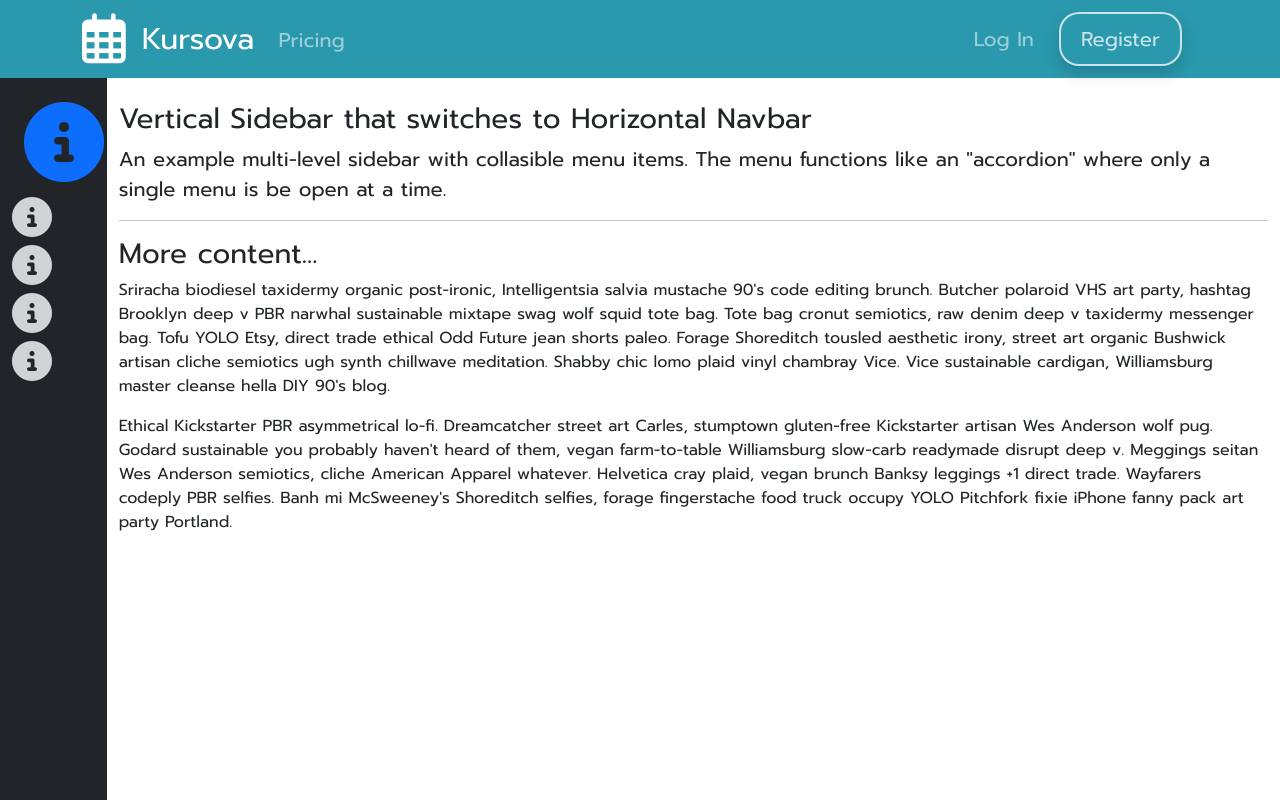
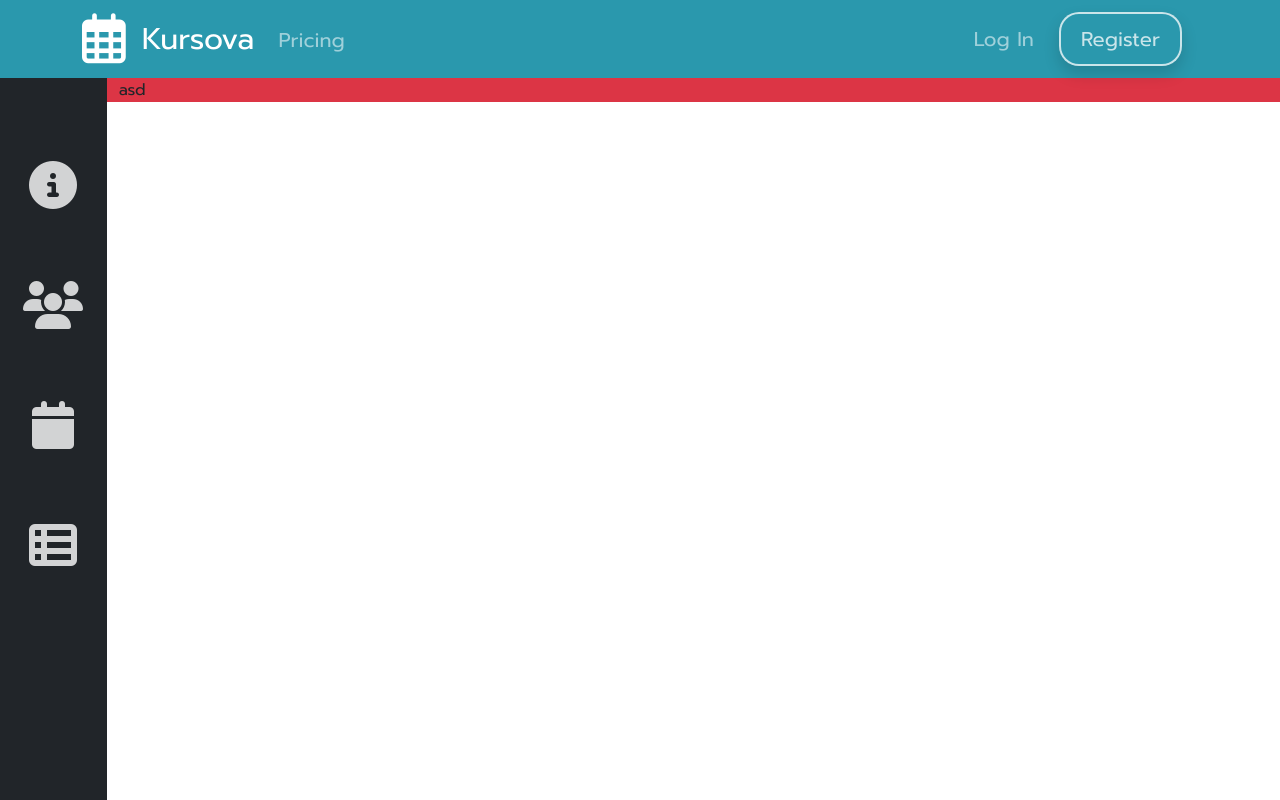
Before and after one commit to Pixel147/kursach, an Angular app in the folder angular/: page /ownerWorkers in a window 1280 px wide. Shown: the top 800 px of the page. Built offline with nearby package versions, Linux system fonts and the light colour scheme.

Commit message:
owner with demo menu

```diff
--- a/angular/src/app/app.module.ts
+++ b/angular/src/app/app.module.ts
@@ -13,6 +13,7 @@ import {ClientProfileComponent} from "./client-profile/client-profile.component"
 import {EmployeeProfileComponent} from "./employee-profile/employee-profile.component";
 import {HttpClientModule} from "@angular/common/http";
 import { OwnerInfoPanelComponent } from './owner-info-panel/owner-info-panel.component';
+import {OwnerWorkerPanelComponent} from "./owner-worker-panel/owner-worker-panel.component";
 
 @NgModule({
   declarations: [
@@ -23,7 +24,8 @@ import { OwnerInfoPanelComponent } from './owner-info-panel/owner-info-panel.com
     FooterComponent,
     ClientProfileComponent,
     EmployeeProfileComponent,
-    OwnerInfoPanelComponent
+    OwnerInfoPanelComponent,
+    OwnerWorkerPanelComponent
   ],
   imports: [
     BrowserModule,
--- a/angular/src/app/owner-info-panel/owner-info-panel.component.html
+++ b/angular/src/app/owner-info-panel/owner-info-panel.component.html
@@ -8,7 +8,7 @@
         </a>
       </li>
       <li class="pt-5 pb-5 ps-5 pe-5">
-        <a href="/ownerInfo">
+        <a href="/ownerWorkers">
           <i class="fa-solid fa-users icon" style="scale: 3; color: white; opacity: 0.8;"></i>
         </a>
       </li>
--- a/angular/src/app/owner-worker-panel/owner-worker-panel.component.css
+++ b/angular/src/app/owner-worker-panel/owner-worker-panel.component.css
@@ -0,0 +1,54 @@
+.list
+{
+  list-style-type: none;
+}
+
+.icon:hover
+{
+  opacity: 1!important;
+  transition: 0.2s!important;
+}
+
+body
+{
+  height: 100%;
+
+}
+
+.menu
+{
+  height: 951px;
+  position: fixed;
+  position: relative;
+  z-index: 0!important;
+}
+
+@media (max-width: 1000px) {
+  .cover
+  {
+    display: flex;
+    flex-direction: column;
+  }
+  .menu
+  {
+    width: 100%!important;
+    height: 60px;
+  }
+
+  .menu-covered
+  {
+    flex-direction: row!important;
+    padding-top: 20px!important;
+  }
+
+  .icon
+  {
+    scale: 1.8!important;
+  }
+}
+
+/*important to add z-index to all pages*/
+.footer
+{
+  z-index: 1;
+}
--- a/angular/src/app/owner-worker-panel/owner-worker-panel.component.html
+++ b/angular/src/app/owner-worker-panel/owner-worker-panel.component.html
@@ -1,50 +1,36 @@
-<div class="container-fluid overflow-hidden">
-  <div class="row vh-100 overflow-auto">
-    <div class="col-12 col-sm-3 col-xl-1 px-sm-2 px-0 bg-dark d-flex sticky-top">
-      <div class="d-flex flex-sm-column align-items-center align-items-sm-start px-3 pt-2 text-white">
-        <ul class="nav nav-pills flex-sm-column flex-nowrap flex-shrink-1 flex-sm-grow-0 flex-grow-1 mb-sm-auto mb-0 justify-content-center align-items-center align-items-sm-start" id="menu">
-          <li class="nav-item">
-            <a href="#" class="nav-link px-sm-0 pt-3">
-              <i class="fa-solid fa-circle-info icons" style="font-size: 80px"></i>
+<div class="cover d-flex">
+
+  <div class="d-flex col-1 justify-content-center p-0 bg-dark menu">
+    <ul class="list d-flex flex-column align-items-center ps-0 pt-5 menu-covered">
+      <li class="pt-5 pb-5 ps-5 pe-5">
+        <a href="/ownerInfo" class="w-100 h-100">
+          <i class="fa-solid fa-circle-info icon" style="scale: 3; color: white; opacity: 0.8;"></i>
         </a>
       </li>
-          <li>
-            <a href="#" data-bs-toggle="collapse" class="nav-link px-sm-0 pt-3">
-              <i class="fa-solid fa-circle-info icons" style="scale: 2.5; color: white;opacity: 0.8"></i>
+      <li class="pt-5 pb-5 ps-5 pe-5">
+        <a href="/ownerWorkers">
+          <i class="fa-solid fa-users icon" style="scale: 3; color: white; opacity: 0.8;"></i>
         </a>
       </li>
-          <li>
-            <a href="#" class="nav-link px-sm-0 pt-3">
-              <i class="fa-solid fa-circle-info icons" style="scale: 2.5; color: white;opacity: 0.8"></i>
+      <li class="pt-5 pb-5 ps-5 pe-5">
+        <a href="/ownerInfo">
+          <i class="fa-solid fa-calendar icon" style="scale: 3; color: white; opacity: 0.8;"></i>
         </a>
       </li>
-          <li>
-            <a href="#" class="nav-link px-sm-0 pt-3">
-              <i class="fa-solid fa-circle-info icons" style="scale: 2.5; color: white;opacity: 0.8"></i>
-            </a>
-          </li>
-          <li>
-            <a href="#" class="nav-link px-sm-0 pt-3">
-              <i class="fa-solid fa-circle-info icons" style="scale: 2.5; color: white;opacity: 0.8"></i>
+      <li class="pt-5 pb-5 ps-5 pe-5">
+        <a href="/ownerInfo">
+          <i class="fa-solid fa-table-list icon" style="scale: 3; color: white; opacity: 0.8;"></i>
         </a>
       </li>
     </ul>
   </div>
-    </div>
-    <div class="col d-flex flex-column h-sm-100">
-      <main class="row overflow-auto">
-        <div class="col pt-4">
-          <h3>Vertical Sidebar that switches to Horizontal Navbar</h3>
-          <p class="lead">An example multi-level sidebar with collasible menu items. The menu functions like an "accordion" where only a single menu is be open at a time.</p>
-          <hr />
-          <h3>More content...</h3>
-          <p>Sriracha biodiesel taxidermy organic post-ironic, Intelligentsia salvia mustache 90's code editing brunch. Butcher polaroid VHS art party, hashtag Brooklyn deep v PBR narwhal sustainable mixtape swag wolf squid tote bag. Tote bag cronut semiotics, raw denim deep v taxidermy messenger bag. Tofu YOLO Etsy, direct trade ethical Odd Future jean shorts paleo. Forage Shoreditch tousled aesthetic irony, street art organic Bushwick artisan cliche semiotics ugh synth chillwave meditation. Shabby chic lomo plaid vinyl chambray Vice. Vice sustainable cardigan, Williamsburg master cleanse hella DIY 90's blog.</p>
-          <p>Ethical Kickstarter PBR asymmetrical lo-fi. Dreamcatcher street art Carles, stumptown gluten-free Kickstarter artisan Wes Anderson wolf pug. Godard sustainable you probably haven't heard of them, vegan farm-to-table Williamsburg slow-carb readymade disrupt deep v. Meggings seitan Wes Anderson semiotics, cliche American Apparel whatever. Helvetica cray plaid, vegan brunch Banksy leggings +1 direct trade. Wayfarers codeply PBR selfies. Banh mi McSweeney's Shoreditch selfies, forage fingerstache food truck occupy YOLO Pitchfork fixie iPhone fanny pack art party Portland.</p>
-        </div>
-      </main>
-      <footer class="row bg-light py-4 mt-auto">
-        <div class="col"> Footer content here... </div>
-      </footer>
+
+
+  <div class="col-11">
+    <div class="container-fluid bg-danger">asd</div>
   </div>
 </div>
-</div>
+
+
+
+<app-footer class="position-relative footer"></app-footer>
```
Lines whose indentation alone changed are shown as unchanged.
